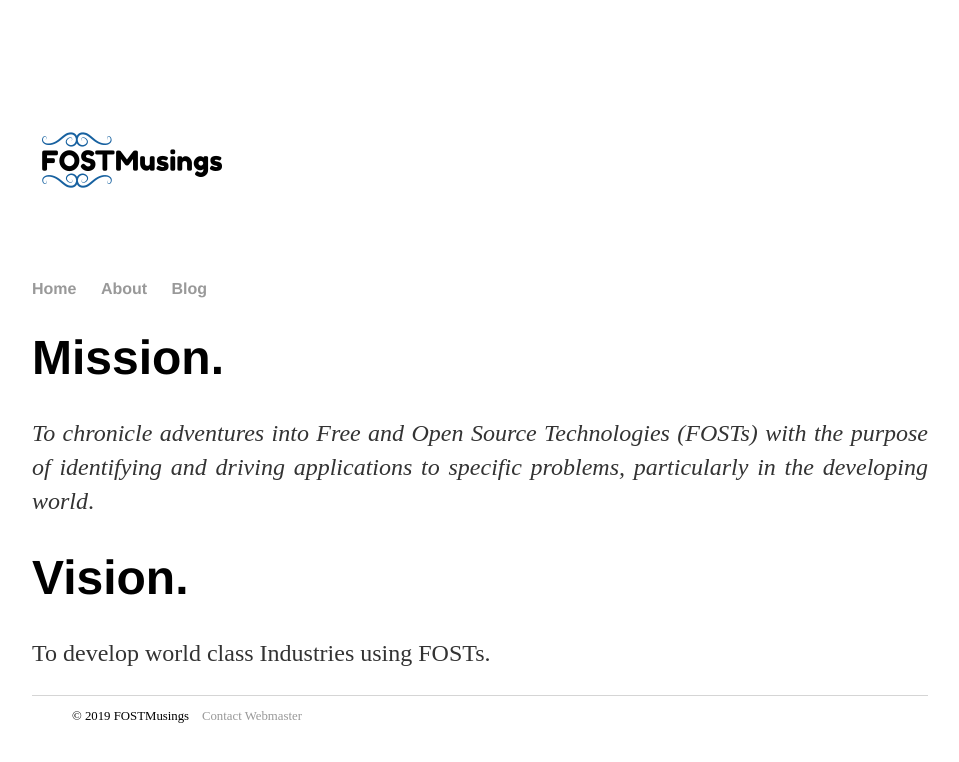
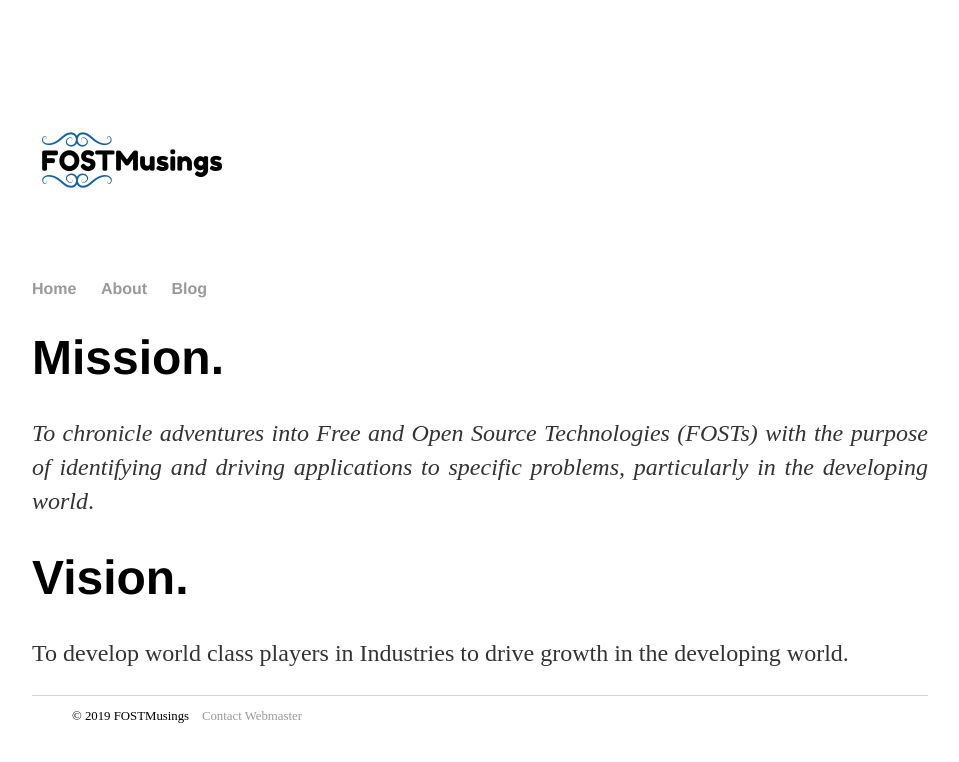
Before and after one commit to oferonmi/datafilik.github.io, a Jekyll site: the page built from index.html, in a window 1280 px wide. Shown: the top 762 px of the page, without its empty margins (160-1119 px from the left). Built offline with Jekyll 4.4.1, drawn with Linux system fonts in a browser that asks for light colours.

Commit message:
Update index.html

```diff
--- a/index.html
+++ b/index.html
@@ -11,6 +11,6 @@ title: FOSTMusings - Adopting open source solutions for growth in the developing
 
 	<h1>Vision.</h1>
 	<p align="justify">
-		To develop world class Industries using FOSTs.
+		To develop world class players in Industries to drive growth in the developing world.
 	</p>
 </div> <!--blurb-->
```
